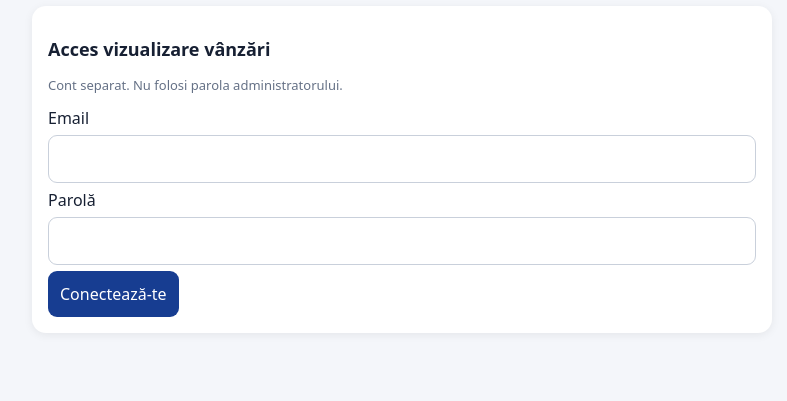
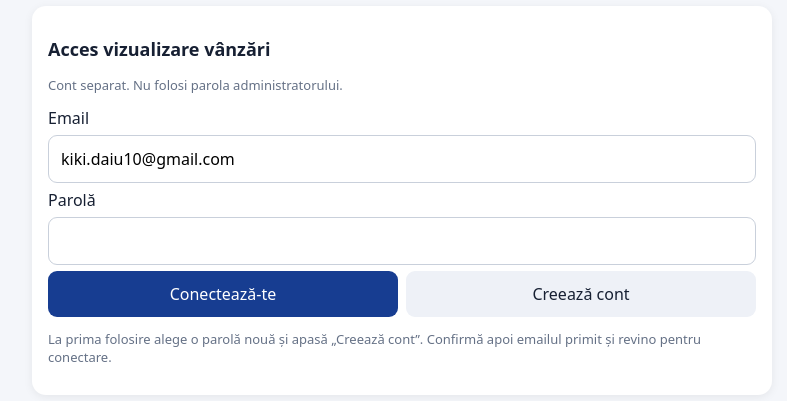
Before and after one commit to ebeb2014/amazon-mix-shop-mobile, a plain HTML site: page viewer.html in a window 1280 px wide. Shown: the part 89-490 px from the top of the page, without its empty margins (238-1025 px from the left). Drawn offline with Linux system fonts and the light colour scheme.

Commit message:
V12: invite-only Android viewer registration for verified email

```diff
--- a/viewer.html
+++ b/viewer.html
@@ -15,9 +15,9 @@ button{background:#173d91;color:white;border:0;cursor:pointer}button.secondary{b
 <header class="row"><h1>Amazon Mix Shop • Vânzări</h1><button id="logout" class="secondary hidden">Ieșire</button></header>
 <section id="login" class="card"><h2>Acces vizualizare vânzări</h2>
 <p class="muted">Cont separat. Nu folosi parola administratorului.</p>
-<label>Email<input id="email" type="email" autocomplete="username"></label>
+<label>Email<input id="email" type="email" autocomplete="username" value="kiki.daiu10@gmail.com"></label>
 <label>Parolă<input id="password" type="password" autocomplete="current-password"></label>
-<button id="signin">Conectează-te</button></section>
+<div class="row"><button id="signin">Conectează-te</button><button id="signup" class="secondary">Creează cont</button></div><p class="muted">La prima folosire alege o parolă nouă și apasă „Creează cont”. Confirmă apoi emailul primit și revino pentru conectare.</p></section>
 <section id="dashboard" class="hidden">
 <div class="card"><div class="row"><label>De la<input id="from" type="date"></label><label>Până la<input id="to" type="date"></label></div>
 <button id="refresh">Actualizează</button></div>
```
